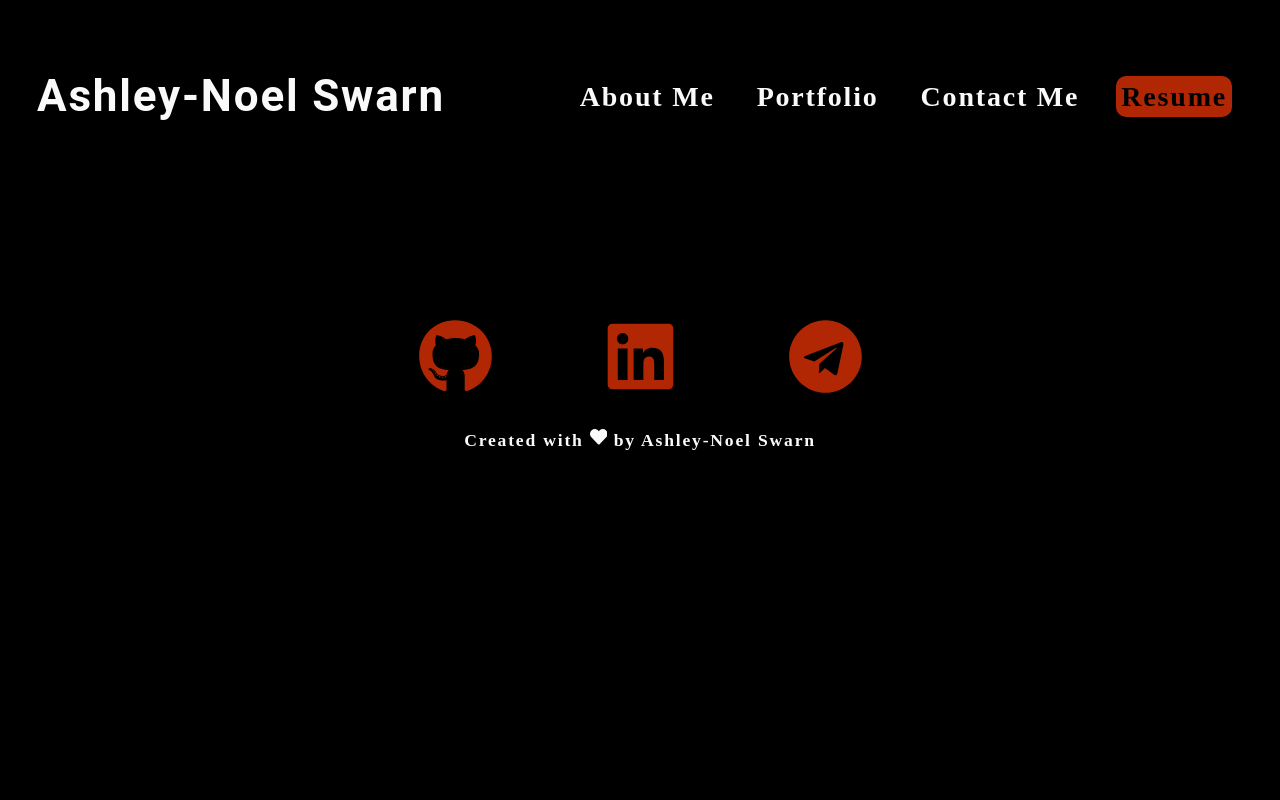
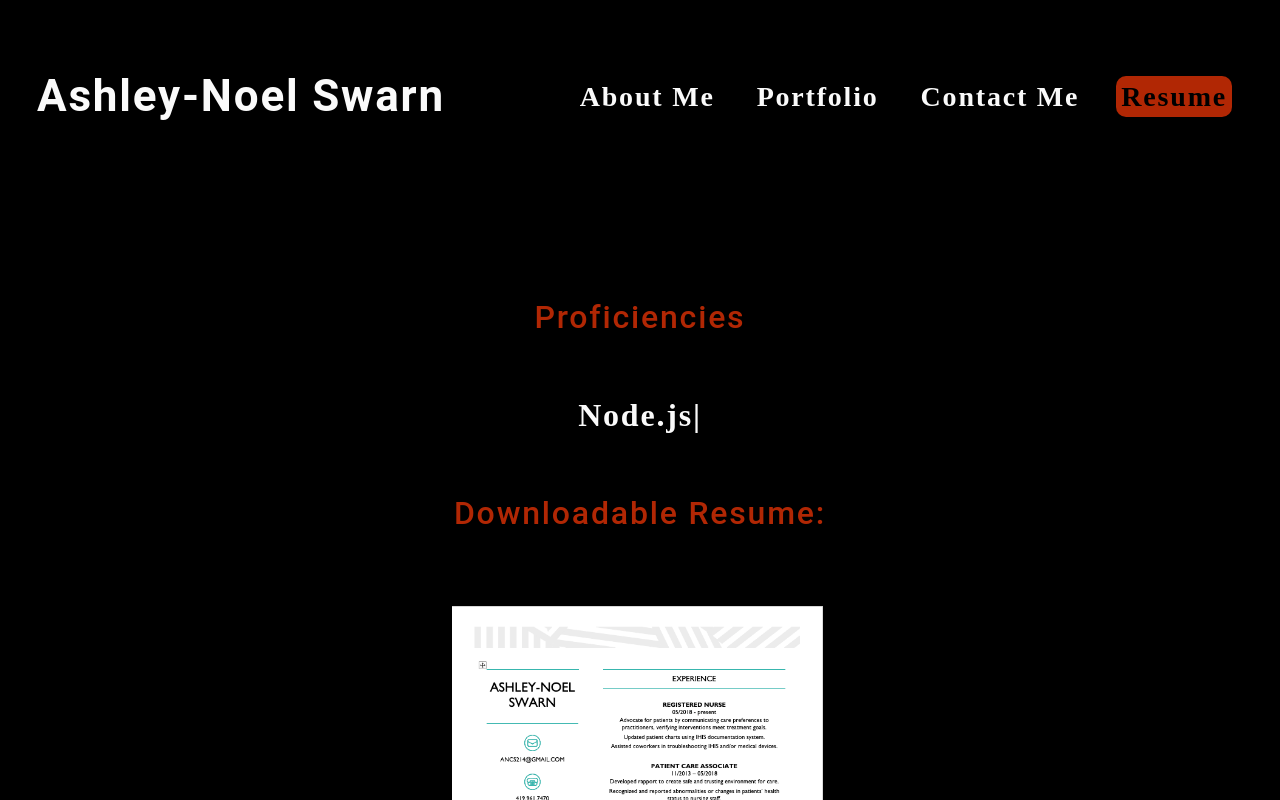
Before and after one commit to ancs214/react-portfolio, a React (Create React App) app: page /resume in a window 1280 px wide. Shown: the top 800 px of the page. Built offline with nearby package versions, Linux system fonts and the light colour scheme.

Commit message:
added react-typical

```diff
--- a/src/components/About/index.js
+++ b/src/components/About/index.js
@@ -11,7 +11,7 @@ function About() {
             <p className='container'>
                 Nurse gone web dev!
                 <br /> I've been a Registered Nurse for four years. This has allowed me time to develop excellent communication and teamwork skills that will cross over well in the field of web development. I completed the Ohio State University Full Stack Web Development Bootcamp in July 2022, and I'm looking for opportunities to showcase my skills and continue learning.
-                <br /> My skillset includes: HTML, CSS, JAVASCRIPT, Node.js, Express.js, SQL, noSQL (GraphQL), React, and MongoDB (MERN stack).
+                <br /> My skillset includes: HTML, CSS, JAVASCRIPT, Node.js, Express.js, mySQL, GraphQL, React, and MongoDB (MERN stack).
             </p>
             </div>
             <div>
--- a/src/components/Resume/index.js
+++ b/src/components/Resume/index.js
@@ -1,10 +1,20 @@
 import React from 'react';
+import resume from '../../assets/Resume.png';
+import resumePdf from '../../assets/ASwarnResume.docx';
+import Skills from '../Skills/index';
 
 
 function Resume() {
     return (
         <div className='container'>
-
+            <a><h2>Proficiencies</h2></a>
+            <div className='skills'>
+            <Skills />
+            </div>
+            <a href={resumePdf} download>
+                <h2>Downloadable Resume:</h2>
+                <img src={ resume } style={{ width: '40%' }} alt="resume" />
+            </a>
         </div>
     )
 }
--- /dev/null
+++ b/src/components/Skills/index.js
@@ -0,0 +1,25 @@
+import React from "react";
+import Typical from 'react-typical';
+
+function Skills() {
+    return (
+        <Typical
+        steps={
+          [
+            'HTML / CSS', 1000,
+            'JAVASCRIPT', 1000,
+            'Node.js', 1000,
+            'Express.js', 1000,
+            'mySQL', 1000,
+            'GraphQL', 1000,
+            'React', 1000,
+            'MongoDB', 1000,
+          ]
+        }
+        loop={Infinity}
+        wrapper="skills"
+      />
+    )
+}
+
+export default Skills;
--- a/src/index.css
+++ b/src/index.css
@@ -154,6 +154,10 @@ li {
   display: inline-block;
 }
 
+.skills {
+  font-size: 2rem;
+}
+
 .container {
   width: 85%;
   max-width: 1200px;
```
Also changed, not shown: src/assets/Resume.png (added), 1 other file (tests, documents, lock files or other folders).
